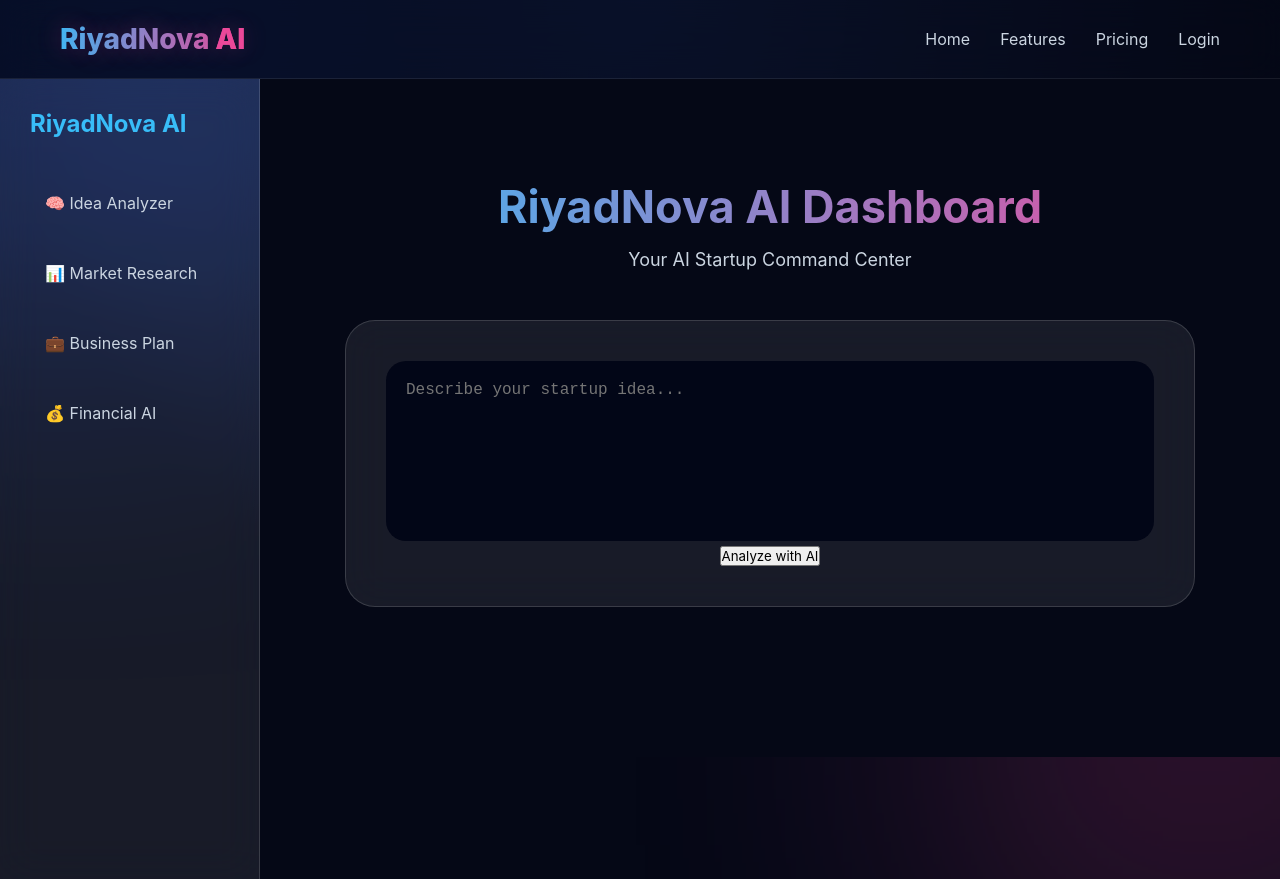
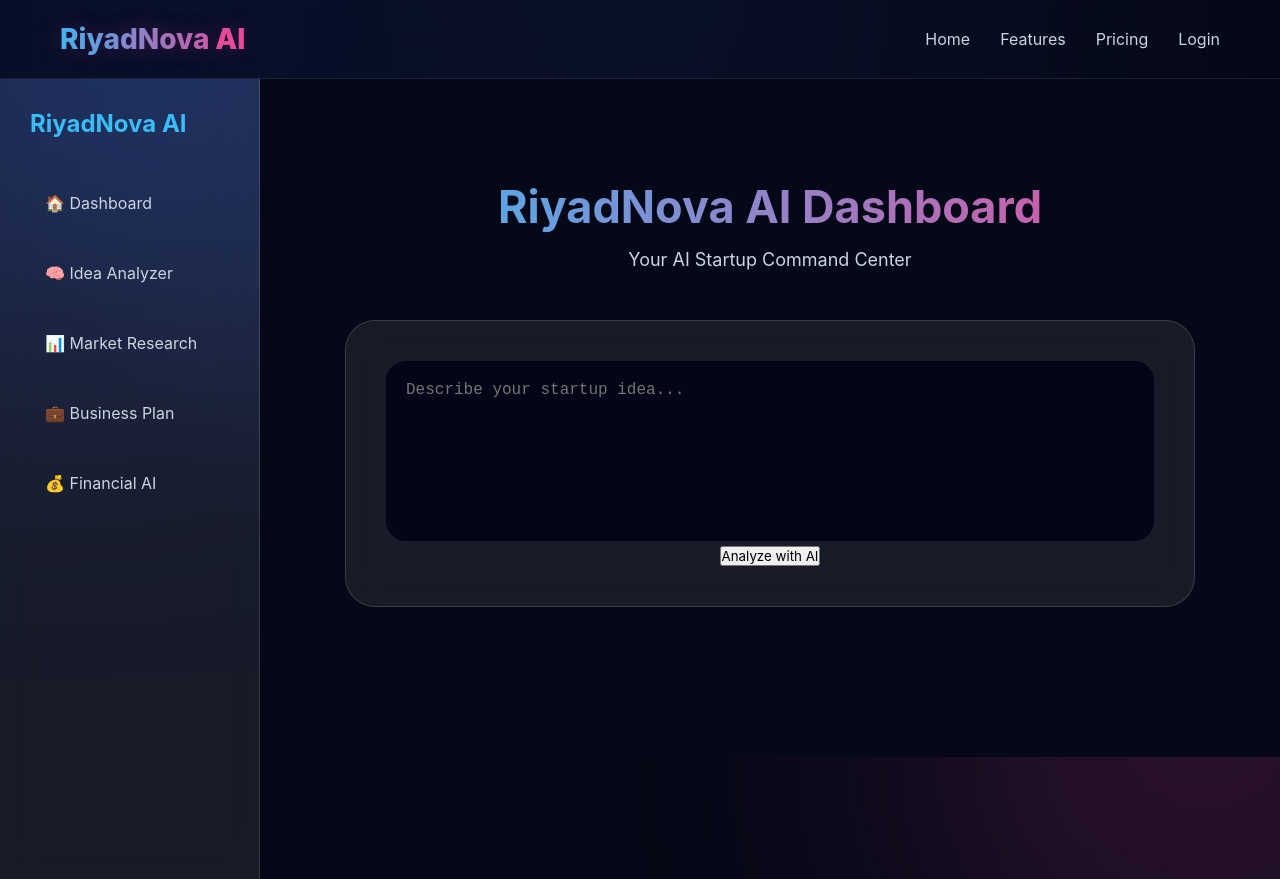
Before and after one commit to Ryad-S/RiyadNova-AI., a React (Vite) app in the folder frontend/: page / in a window 1280 px wide. Built offline with nearby package versions, Linux system fonts and the light colour scheme.

Commit message:
Replace anchor tags with Link components in Sidebar

```diff
--- a/frontend/src/components/Sidebar.tsx
+++ b/frontend/src/components/Sidebar.tsx
@@ -1,3 +1,6 @@
+import { Link } from "react-router-dom"
+
+
 function Sidebar() {
 
   return (
@@ -11,21 +14,29 @@ function Sidebar() {
 
       <nav>
 
-        <a href="#">
+        <Link to="/">
+          🏠 Dashboard
+        </Link>
+
+
+        <Link to="/idea-analyzer">
           🧠 Idea Analyzer
-        </a>
+        </Link>
 
-        <a href="#">
+
+        <Link to="/market-research">
           📊 Market Research
-        </a>
+        </Link>
 
-        <a href="#">
+
+        <Link to="/business-plan">
           💼 Business Plan
-        </a>
+        </Link>
 
-        <a href="#">
+
+        <Link to="/financial-ai">
           💰 Financial AI
-        </a>
+        </Link>
 
 
       </nav>
@@ -37,4 +48,5 @@ function Sidebar() {
 
 }
 
+
 export default Sidebar
```
